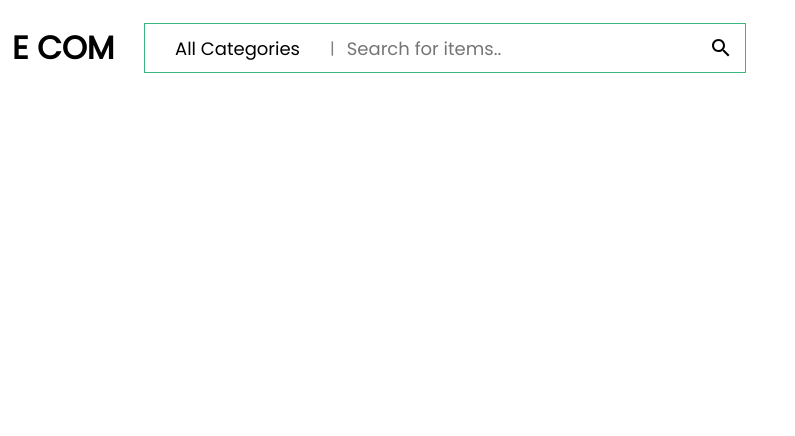
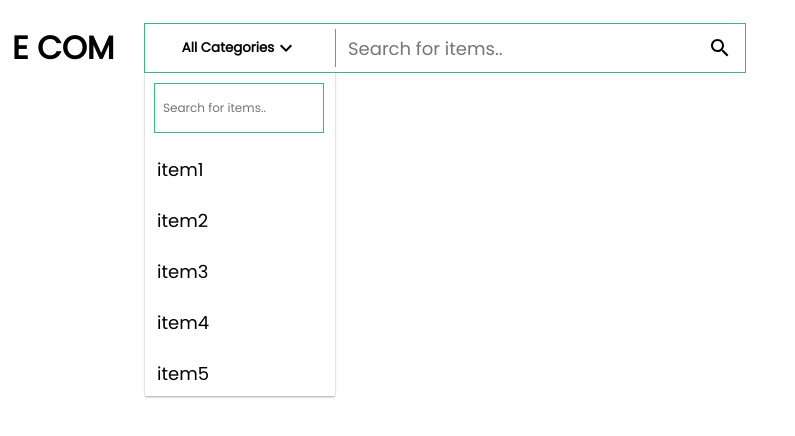
Before and after one commit to Ashokpal24/Ecommerce_React_App, a React (Vite) app in the folder E Commerce React App/: page / in a window 1280 px wide. Shown: the top 436 px of the page, without its empty margins (0-795 px from the left). Built offline with nearby package versions, Linux system fonts and the light colour scheme.

Commit message:
Basic drop down layout implemented.

```diff
--- a/E Commerce React App/src/components/header/header.css
+++ b/E Commerce React App/src/components/header/header.css
@@ -0,0 +1,19 @@
+.scroll-css::-webkit-scrollbar {
+  display: block;
+  width: 5px;
+}
+.scroll-css::-webkit-scrollbar-track {
+  background: transparent;
+}
+.scroll-css::-webkit-scrollbar-track-piece:start {
+  margin-top: 1px;
+}
+.scroll-css::-webkit-scrollbar-thumb {
+  background-color: grey;
+  border-right: none;
+  border-left: none;
+}
+
+.scroll-css::-webkit-scrollbar-track-piece:end {
+  margin-bottom: 1px;
+}
--- a/E Commerce React App/src/components/header/header.jsx
+++ b/E Commerce React App/src/components/header/header.jsx
@@ -1,22 +1,117 @@
-import React, { useRef } from "react";
+import React, { useState } from "react";
 import "./header.css";
 import ButtonBase from "@mui/material/ButtonBase";
 import SearchIcon from "@mui/icons-material/Search";
+import KeyboardArrowDownIcon from "@mui/icons-material/KeyboardArrowDown";
+import { Divider, Box } from "@mui/material";
+
 const CustomButton = ({ label }) => {
   return (
     <ButtonBase
       sx={{
         height: "100%",
+        width: "190px",
         cursor: "pointer",
-        userSelect: "none",
-        fontSize: "18px",
-        width: "50%",
         paddingLeft: "12px",
         paddingRight: "12px",
       }}
     >
-      <div>{label}</div>
+      <div
+        style={{
+          fontWeight: "600",
+        }}
+      >
+        {label}
+      </div>
+      <KeyboardArrowDownIcon />
     </ButtonBase>
+  );
+};
+const DropDownSelect = () => {
+  const [optionList, SetOptionList] = useState([
+    "item1",
+    "item2",
+    "item3",
+    "item4",
+    "item5",
+    "item6",
+    "item7",
+    "item8",
+  ]);
+  return (
+    <div
+      style={{
+        position: "relative",
+        width: "190px",
+        height: "100%",
+        userSelect: "none",
+        fontSize: "18px",
+      }}
+    >
+      <CustomButton label={"All Categories"} />
+      <div
+        style={{
+          display: "absolute",
+          width: "190px",
+          top: "48px",
+          left: "0px",
+          boxShadow: "0px 1px 2px 0px rgba(0, 0, 0, 0.35)",
+          paddingBottom: "12px",
+        }}
+      >
+        <input
+          type="text"
+          placeholder="Search for items.."
+          style={{
+            fontSize: "12px",
+            color: "black",
+            height: "24px",
+            width: "80%",
+            padding: "12px 8px",
+            margin: "12px 10px",
+            outline: "1px solid #3bb77e",
+            border: "none",
+          }}
+        ></input>
+        <ul
+          className="scroll-css"
+          style={{
+            height: "240px",
+            minHeight: "120px",
+            overflowY: "scroll",
+          }}
+        >
+          {optionList.map((item, index) => (
+            <Box
+              sx={{
+                padding: "12px",
+                transition: "0.2s",
+                cursor: "pointer",
+                ":hover": {
+                  backgroundColor: "#3bb77e",
+                },
+              }}
+              key={item + index}
+            >
+              {item}
+              {/* <ButtonBase
+                style={{
+                  padding: "0px 12px",
+                  height: "48px",
+                  width: "100%",
+                  justifyContent: "start",
+                  ":hover": {
+                    color: "#3bb77e",
+                  },
+                }}
+              >
+                {item}
+              </ButtonBase> */}
+            </Box>
+          ))}
+        </ul>
+      </div>
+    </div>
   );
 };
 const Header = () => {
@@ -52,24 +147,22 @@ const Header = () => {
               border: "1px solid #3bb77e",
             }}
           >
-            <CustomButton label={"All Categories"} />
-
-            <div
-              style={{
-                color: "grey",
-                paddingRight: "12px",
-                userSelect: "none",
+            <DropDownSelect />
+            <Divider
+              sx={{
+                marginRight: "12px",
+                borderColor: "#3bb77e",
+                height: "80%",
               }}
-            >
-              |
-            </div>
+              orientation="vertical"
+            />
             <input
               placeholder="Search for items.."
               style={{
                 fontSize: "18px",
                 color: "black",
                 height: "50%",
-                width: "100%",
+                width: "348px",
                 outline: "none",
                 border: "none",
               }}
```
